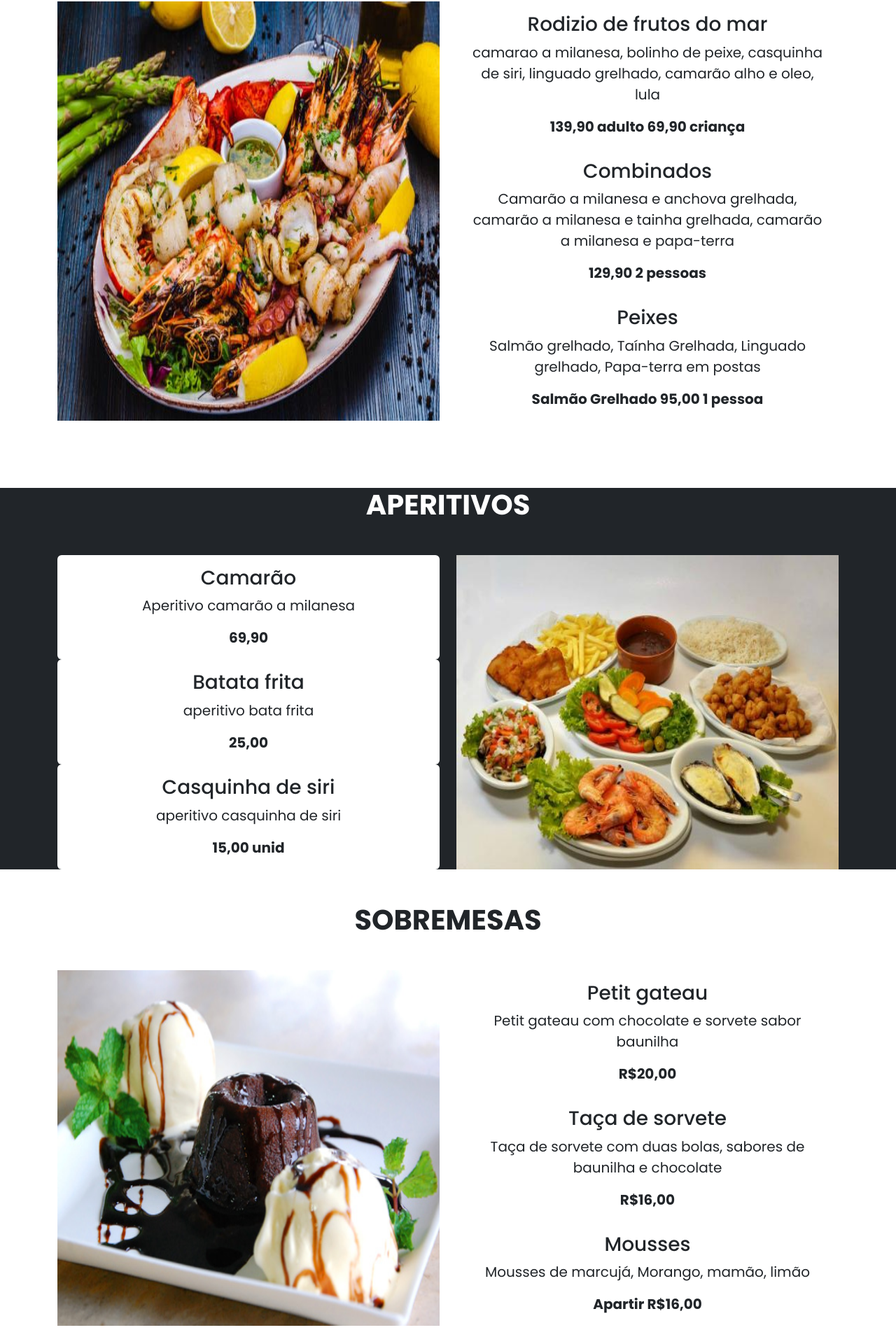
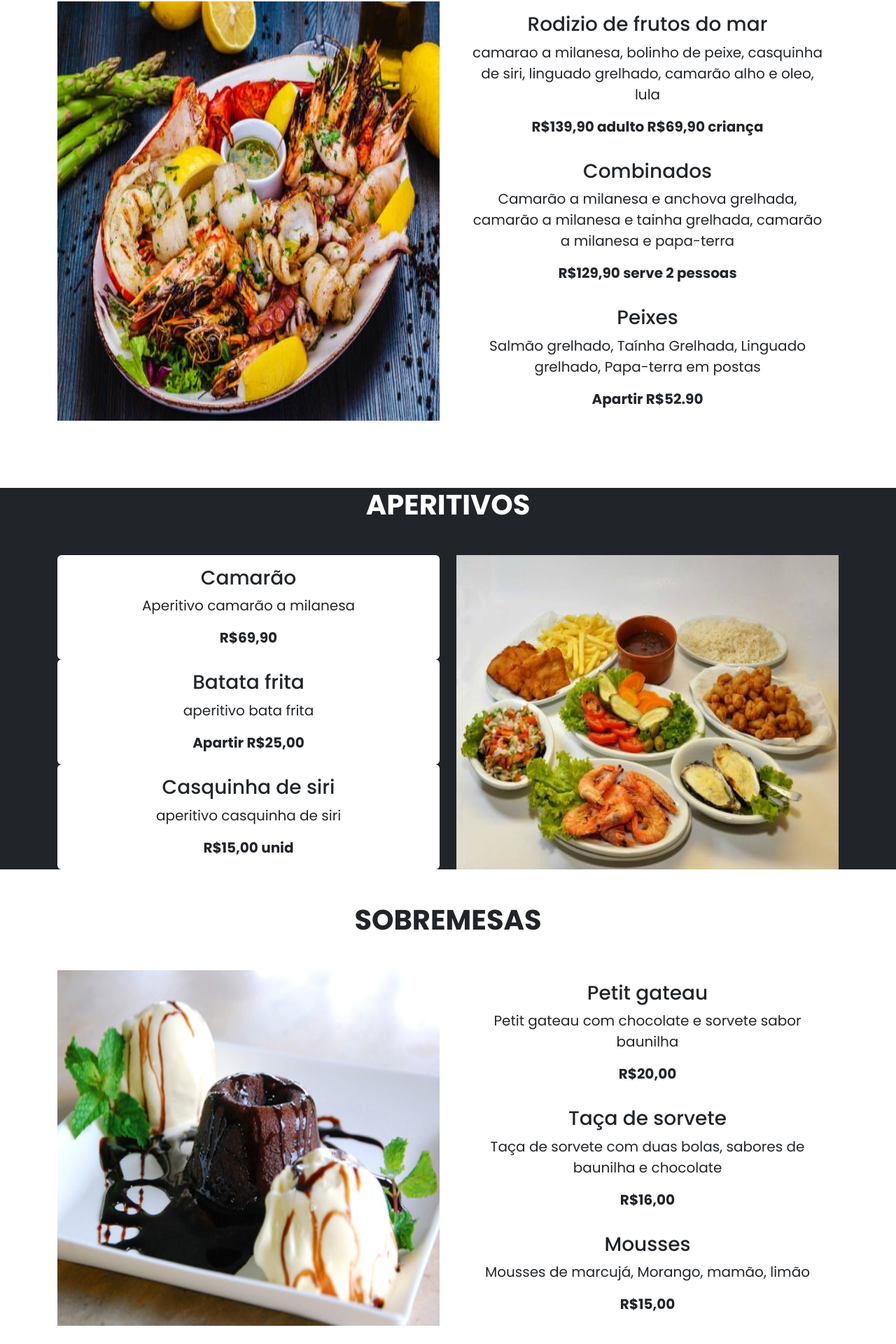
Before and after one commit to marivanenoronha/Restaurante-Website, a React (Create React App) app: page /menu in a window 1280 px wide. Shown: the part 590-2510 px from the top of the page at 70% size. Built offline with nearby package versions, Linux system fonts and the light colour scheme; the HTML template or start-up script is replaced by a standard one.

Commit message:
feat: change menu.css

```diff
--- a/src/pages/menu.jsx
+++ b/src/pages/menu.jsx
@@ -13,19 +13,19 @@ const alacarte = [
         id: 1,
         name: "Rodizio de frutos do mar",
         description: "camarao a milanesa, bolinho de peixe, casquinha de siri, linguado grelhado, camarão alho e oleo, lula",
-        price: "139,90 adulto 69,90 criança"
+        price: "R$139,90 adulto R$69,90 criança"
     },
     {
         id: 2,
         name: "Combinados",
         description: "Camarão a milanesa e anchova grelhada, camarão a milanesa e tainha grelhada, camarão a milanesa e papa-terra",
-        price: "129,90 2 pessoas"
+        price: "R$129,90 serve 2 pessoas"
     },
     {
         id: 3,
         name: "Peixes",
         description: "Salmão grelhado, Taínha Grelhada, Linguado grelhado, Papa-terra em postas",
-        price: "Salmão Grelhado 95,00 1 pessoa ",
+        price: "Apartir R$52.90 ",
     }
 ]
 
@@ -34,19 +34,19 @@ const aperitivo = [
         id: 1,
         name: "Camarão",
         description: "Aperitivo camarão a milanesa",
-        price: "69,90"
+        price: "R$69,90"
     },
     {
         id: 2,
         name: "Batata frita",
         description: "aperitivo bata frita",
-        price: "25,00"
+        price: "Apartir R$25,00"
     },
     {
         id: 3,
         name: "Casquinha de siri",
         description: "aperitivo casquinha de siri",
-        price: "15,00 unid"
+        price: "R$15,00 unid"
     },
 ]
 
@@ -67,7 +67,7 @@ const dessert = [
         id: 3,
         name: "Mousses",
         description: "Mousses de marcujá, Morango, mamão, limão",
-        price: "Apartir R$16,00"
+        price: "R$15,00"
     },
 ]
 
@@ -76,7 +76,7 @@ const drink = [
         id: 1,
         name: "Sucos",
         description: "Sucos de morango, laranja, limão, ortelã, kiwi",
-        price: "Partir R$9,90"
+        price: "Apartir R$9,90"
     },
     {
         id: 2,
@@ -87,7 +87,7 @@ const drink = [
     {
         id: 3,
         name: "Caipiras",
-        description: "Caipiras de smirnof, bacardi, cachaça",
+        description: "Caipiras de smirnof, steinhaeger, bacardi, cachaça",
         price: "Apartir R$16,00"
     },
 ]
```
